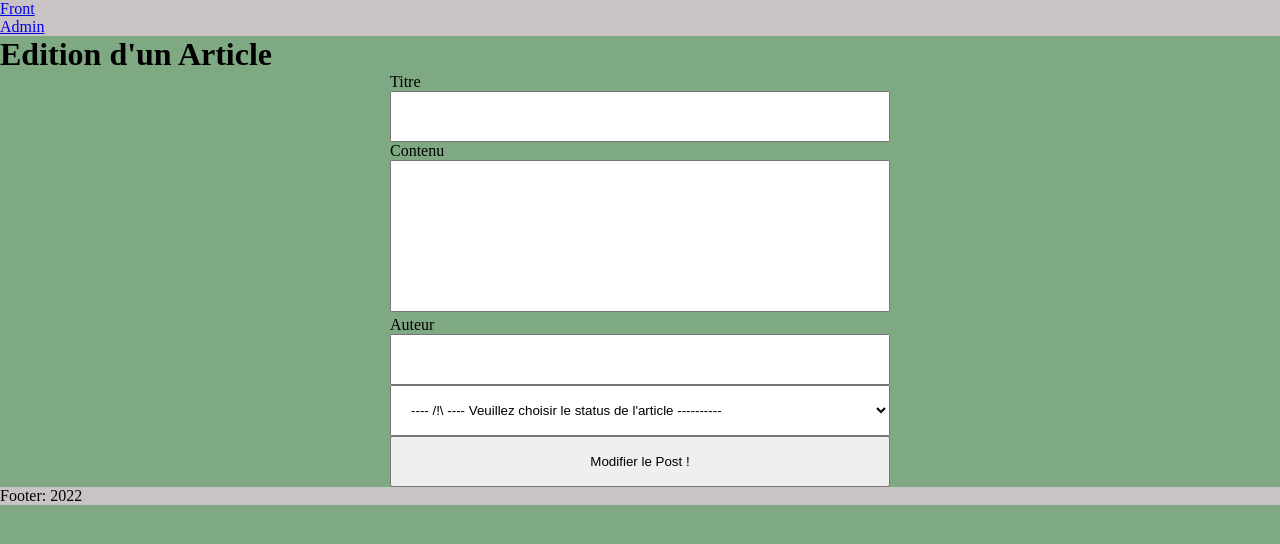
After one commit to SamTravail/blog, a PHP site: page /admin/editPost.php in a window 1280 px wide. The commit adds this page. Shown: the top 544 px of the page. Run offline with PHP 8.4, Linux system fonts and the light colour scheme.

Commit message:
edit post
ajout edit post

```diff
--- /dev/null
+++ b/admin/editPost.php
@@ -0,0 +1,99 @@
+<?php
+
+require('../inc/pdo.php');
+require('../inc/fonction.php');
+
+// Traitement PHP
+
+// Init de la soumission a false
+$success = false;
+
+// Création du tableau des erreurs
+$errors = array();
+
+//Si il n'y a pas de submit,
+if(!empty($_POST['submitted'])) {
+
+    // Retrait des espaces,  Faille XSS
+    $title = trim(strip_tags($_POST['title']));
+    $content = trim(strip_tags($_POST['content']));
+    $auteur = trim(strip_tags($_POST['auteur']));
+    $status = trim(strip_tags($_POST['status']));
+
+    // Vérification des champs pour validation
+    $errors = validText($errors,$title,'title',3,100);
+    $errors = validText($errors,$content,'content',10,1000);
+    $errors = validText($errors, $auteur, 'auteur',2,50);
+    $errors = validText($errors, $status, 'status',5,20);
+
+    // Si pas d'erreurs, alors :
+    if(count($errors) === 0) {
+    // die('ok');
+        // Update dans la BDD
+        $sql = "UPDATE articles (title,content,auteur,status,created_at, modified_at) VALUES (:title,:content,:auteur,:status,NOW(),NOW())";
+
+        $query = $pdo->prepare($sql);
+
+        // INJECTION SQL
+        $query->bindValue(':title',$title, PDO::PARAM_STR);
+        $query->bindValue(':content',$content, PDO::PARAM_STR);
+        $query->bindValue(':auteur',$auteur, PDO::PARAM_STR);
+        $query->bindValue(':status',$status, PDO::PARAM_STR);
+        $query->execute();
+        $last_id = $pdo->lastInsertId();
+
+        // retour apres injection
+        // header('Location: index.php?id=' . $last_id);
+
+        // Formulaire soumis !
+       $success = true;
+    }
+}
+// debug($_POST);
+// debug($errors);
+
+include('inc/header-back.php'); ?>
+
+    <h1>Edition d'un Article</h1>
+    <form action="" method="post" novalidate class="wrap2">
+        <label for="title">Titre</label>
+        <input type="text" name="title" id="title" value="<?php if(!empty($_POST['title'])) { echo $_POST['title']; } ?>">
+        <span class="error"><?php if(!empty($errors['title'])) { echo $errors['title']; } ?></span>
+
+        <label for="content">Contenu</label>
+        <textarea name="content" id="content" cols="30" rows="10"><?php if(!empty($_POST['content'])) { echo $_POST['content']; } ?></textarea>
+        <span class="error"><?php if(!empty($errors['content'])) { echo $errors['content']; } ?></span>
+
+        <label for="auteur">Auteur</label>
+        <input type="text" name="auteur" id="auteur" value="<?php if(!empty($_POST['auteur'])) { echo $_POST['auteur']; } ?>">
+        <span class="error"><?php if(!empty($errors['auteur'])) { echo $errors['auteur']; } ?></span>
+
+        <?php
+
+        // tableau du status avec key et valeur !
+        $status = array(
+            'draft' => 'Brouillon',
+            'publish' => 'Publié',
+            'testKey3' => 'Value3'
+        );
+
+        ?>
+        <select name="status">
+            <option value="">----  /!\  ---- Veuillez choisir le status de l'article ----------</option>
+            <?php foreach($status as $key => $value) {
+                $selected= '';
+                if(!empty($_POST['status'])) {
+                    if($_POST['status'] == $key) {
+                        $selected = ' selected="selected"';
+                    }
+                }
+                ?>
+                <option value="<?php echo $key; ?>"<?php echo $selected; ?>><?php echo $value; ?></option>
+            <?php } ?>
+        </select>
+        <span class="error"><?php if(!empty($errors['status'])) { echo $errors['status']; } ?></span>
+
+
+        <input type="submit" name="submitted" value="Modifier le Post !">
+    </form>
+<?php include('inc/footer-back.php');?>
--- a/admin/listingPost.php
+++ b/admin/listingPost.php
@@ -45,7 +45,7 @@ include('inc/header-back.php'); ?>
             <td><?=$article['content']?></td>
             <td><?=$article['auteur']?></td>
             <td><?=$article['status']?></td>
-            <td><a href="">Editer</a></td>
+            <td><a href="editPost.php">Editer</a></td>
         </tr>
         <?php } ?>
    </tbody>
```
